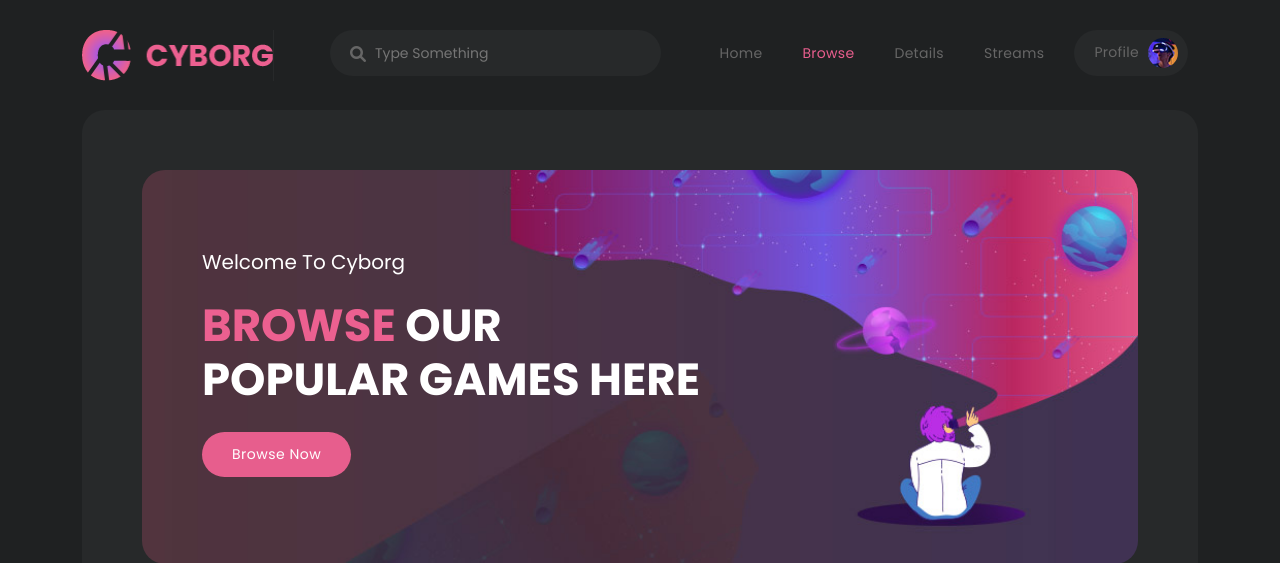
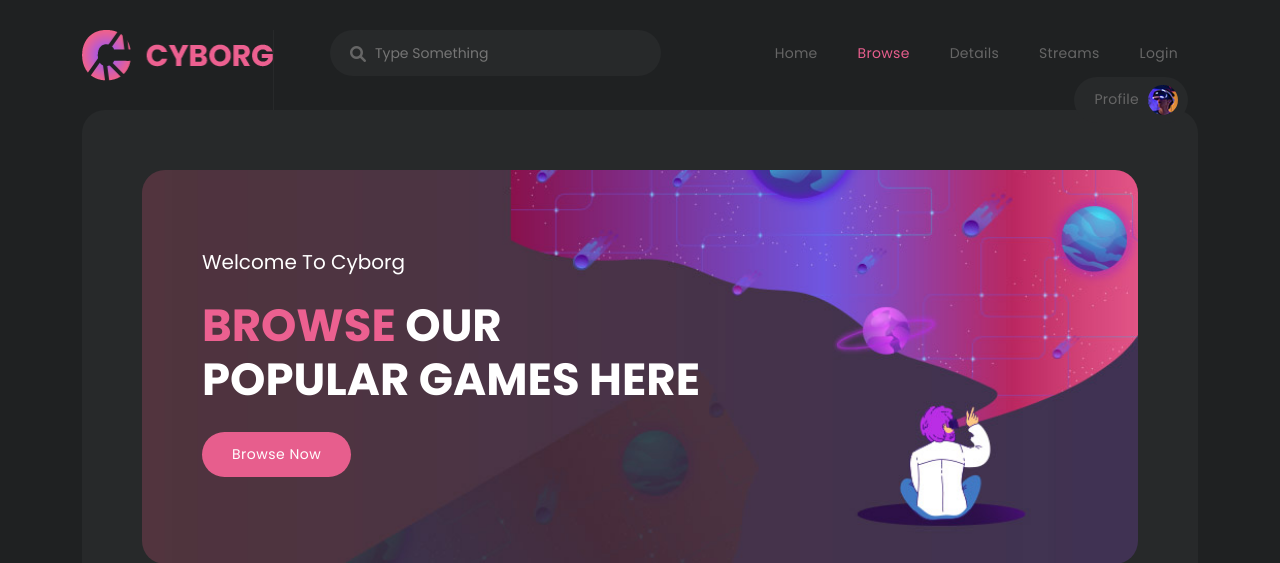
Before and after one commit to RukovanskY-dot/Cyborg_gaming, a PHP site: page /templatemo_579_cyborg_gaming/index.php in a window 1280 px wide. Shown: the top 563 px of the page. Run offline with PHP 8.4, Linux system fonts and the light colour scheme.

Commit message:
druhy sablon

```diff
--- a/templatemo_579_cyborg_gaming/partials/header.php
+++ b/templatemo_579_cyborg_gaming/partials/header.php
@@ -30,6 +30,7 @@
                         <li><a href="browse.php" class="active">Browse</a></li>
                         <li><a href="details.php">Details</a></li>
                         <li><a href="streams.php">Streams</a></li>
+                        <li><a href="login.php">Login</a></li>
                         <li><a href="profile.php">Profile <img src="assets/images/profile-header.jpg" alt=""></a></li>
                     </ul>
                     <a class='menu-trigger'>
```
